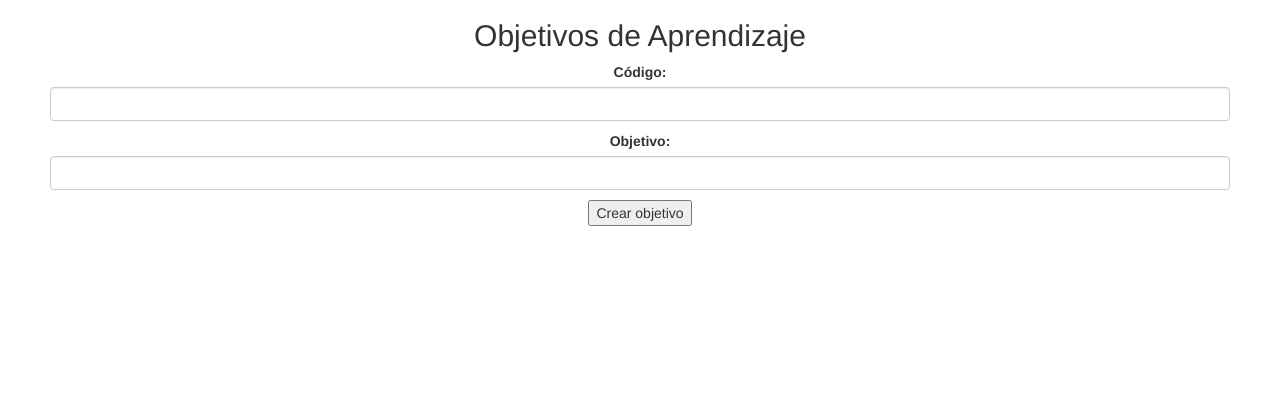
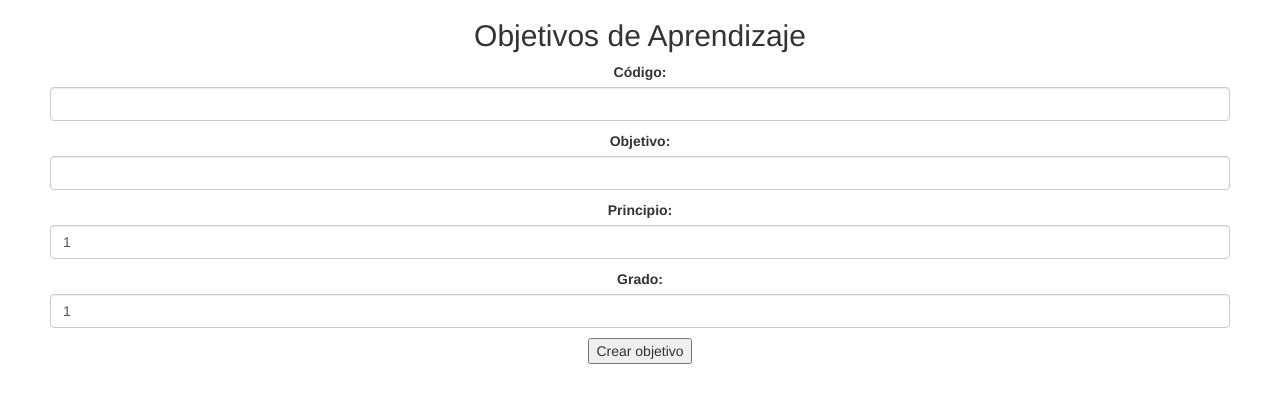
Before and after one commit to marteoma/FrameworkGamificacion, a Django app: page /objetivos in a window 1280 px wide. Shown: the part 51-454 px from the top of the page. Run offline with Django 3.2, Linux system fonts and the light colour scheme; some libraries are stand-ins or nearby versions.

Commit message:
Arreglo un error del commit anterior
Arreglo de algunos errores.
Hasta acá, sin errores, lo he constatado.
PD1: Se deben hacer las migraciones respectivas para que no se produzcan errores.

```diff
--- a/framework/forms.py
+++ b/framework/forms.py
@@ -18,6 +18,8 @@ class Login(forms.Form):
     username = forms.CharField(label="Usuario", required=True)
     password = forms.CharField(label="Password", required=True, widget=forms.PasswordInput)
 
+
+
 class Learning_ObjectivesForm(forms.ModelForm):
     class Meta:
         model = Learning_Objectives
@@ -25,13 +27,19 @@ class Learning_ObjectivesForm(forms.ModelForm):
         fields = [
             'id',
             'objective',
+            'principle',
+            'grade',
         ]
 
         labels = {
             'id' : 'Código',
             'objective': 'Objetivo',
+            'principle': 'Principio',
+            'grade': 'Grado'
         }
         widgets = {
-            'id' : forms.TextInput(attrs={'class':'form-control'}),
-            'objective': forms.TextInput(attrs={'class':'form-control'})
+            'id' : forms.NumberInput(attrs={'class':'form-control'}),
+            'objective': forms.TextInput(attrs={'class':'form-control'}),
+            'principle': forms.NumberInput(attrs={'class':'form-control'}),
+            'grade': forms.NumberInput(attrs={'class':'form-control'})
         }
--- a/framework/models.py
+++ b/framework/models.py
@@ -11,5 +11,5 @@ class Learning_Objectives(models.Model):
     objects = models.Manager()
     id = models.IntegerField(primary_key=True)
     objective = models.CharField(max_length=300, null=False)
-    principle = models.IntegerField(max_length=2, null=False)
-    gradle = models.IntegerField(max_length=2, null=False)
+    principle = models.IntegerField(null=False, default=1)
+    grade = models.IntegerField(null=False, default=1)
--- a/framework/templates/framework/lista_obj.html
+++ b/framework/templates/framework/lista_obj.html
@@ -7,6 +7,8 @@
 		<tr>
 			<td>Codigo</td>
 			<td>Objetivo</td>
+			<td>Principio</td>
+			<td>Grado</td>
 		</tr>
 
 	</thead>
@@ -16,6 +18,8 @@
 		<tr>
 			<td>{{ i.id }}</td>
 			<td>{{ i.objective }}</td>
+			<td>{{ i.principle }}</td>
+			<td>{{ i.grade }}</td>
 		</tr>
 
 		{% endfor %}
```
